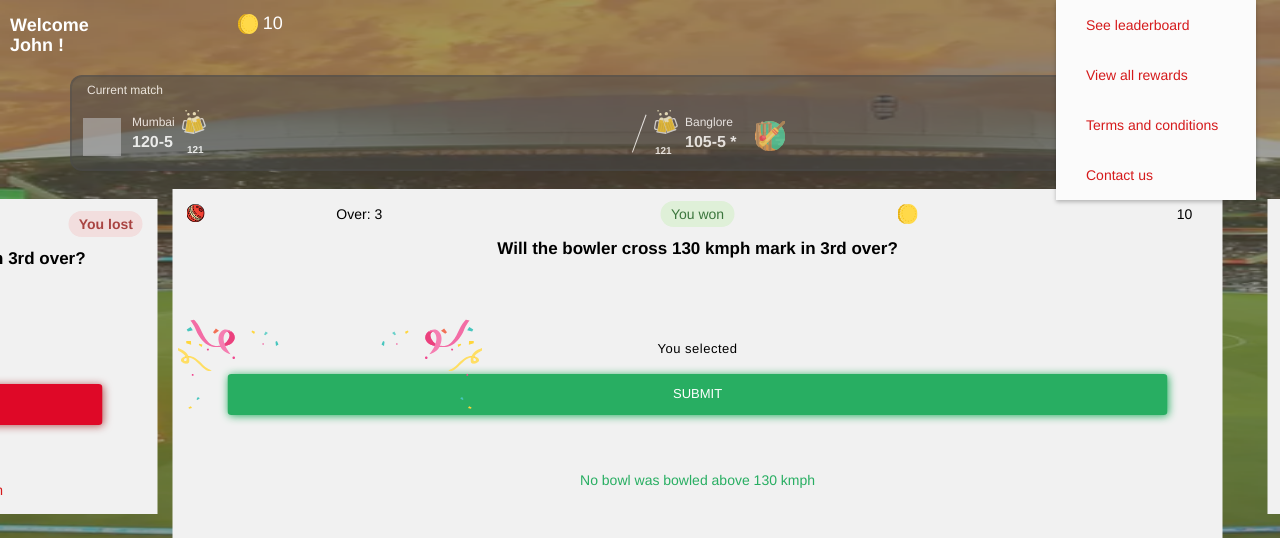
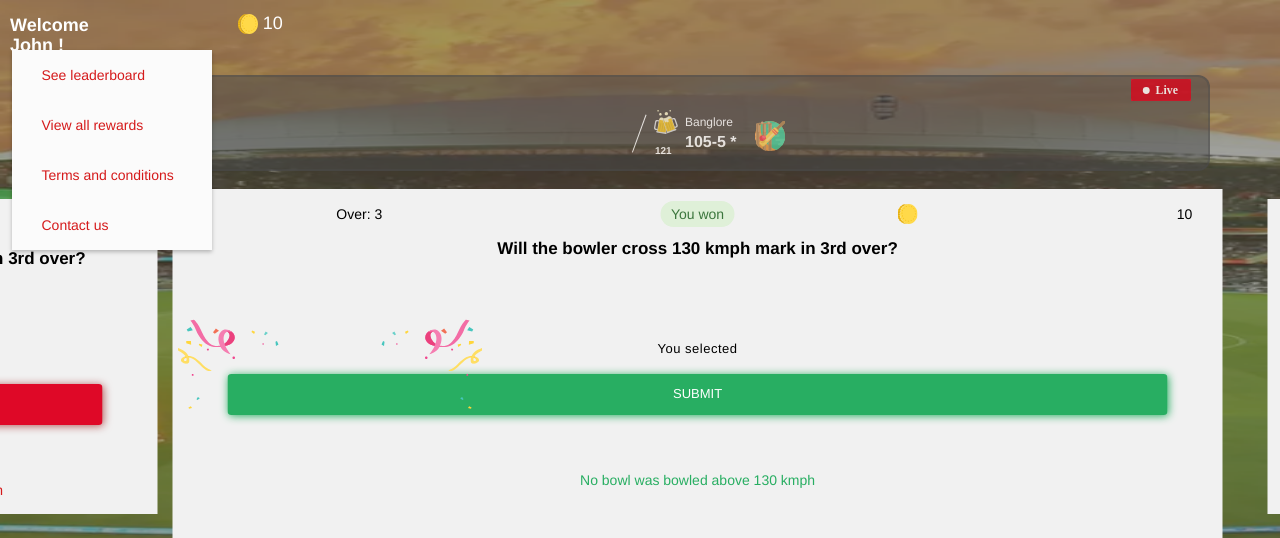
Before and after one commit to ansarianam02/kingfisher, a PHP site: page /game.html in a window 1280 px wide. Shown: the top 538 px of the page. Run offline with PHP 8.4, Linux system fonts and the light colour scheme; grey boxes are pictures that could not be loaded.

Commit message:
Add files via upload

```diff
--- a/css/game.css
+++ b/css/game.css
@@ -36,7 +36,7 @@ body{
       text-align: center;
     }
   .navbar-inverse .navbar-collapse, .navbar-inverse .navbar-form{
-      margin-left: 0rem !important;
+     left: 1.15rem !important;
   }
     .swiper-slide.swiper-slide-next {
     margin-top: 1rem;
--- a/css/layout.css
+++ b/css/layout.css
@@ -106,16 +106,19 @@ section.game.footer-section::before{
   padding-left: 2.5rem;
 }
 .navbar-collapse{
-  right: 0;
-  margin-right: 2.4rem !important;
+  /*right: 0;
+  margin-right: 2.4rem !important;*/
 }
 .navbar-inverse .navbar-collapse, .navbar-inverse .navbar-form {
-    border: none !important;
+   border: none !important;
     box-shadow: 0 2px 4px 0 rgba(0, 0, 0, 0.25);
     background-color: #fbfbfb;
-     position: absolute;
-     z-index: 99;
+    position: absolute;
+    z-index: 99;
     width: 20rem;
+    /* float: right; */
+    right: 2.4rem;
+    top: 5rem;
 }
 
 .navbar-inverse .navbar-nav > li > a{
```
